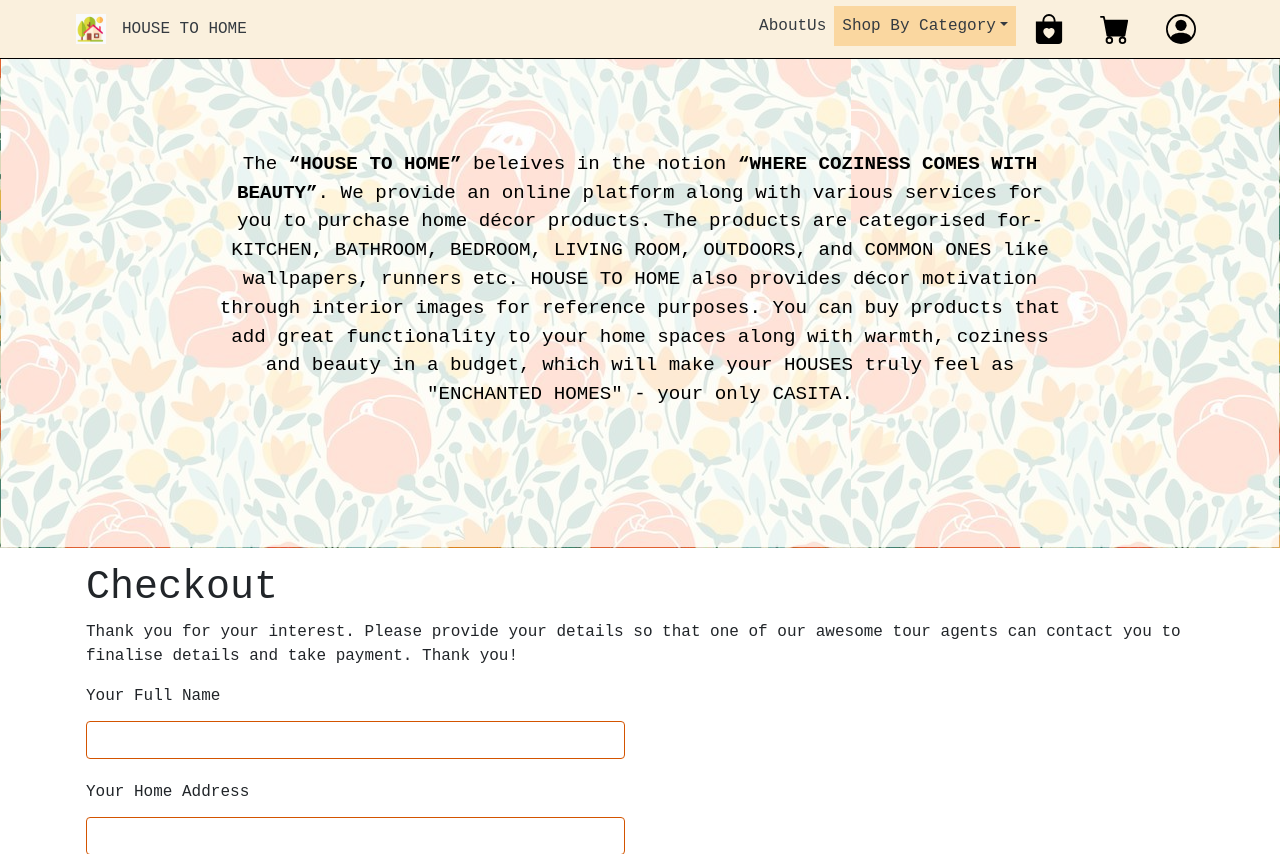
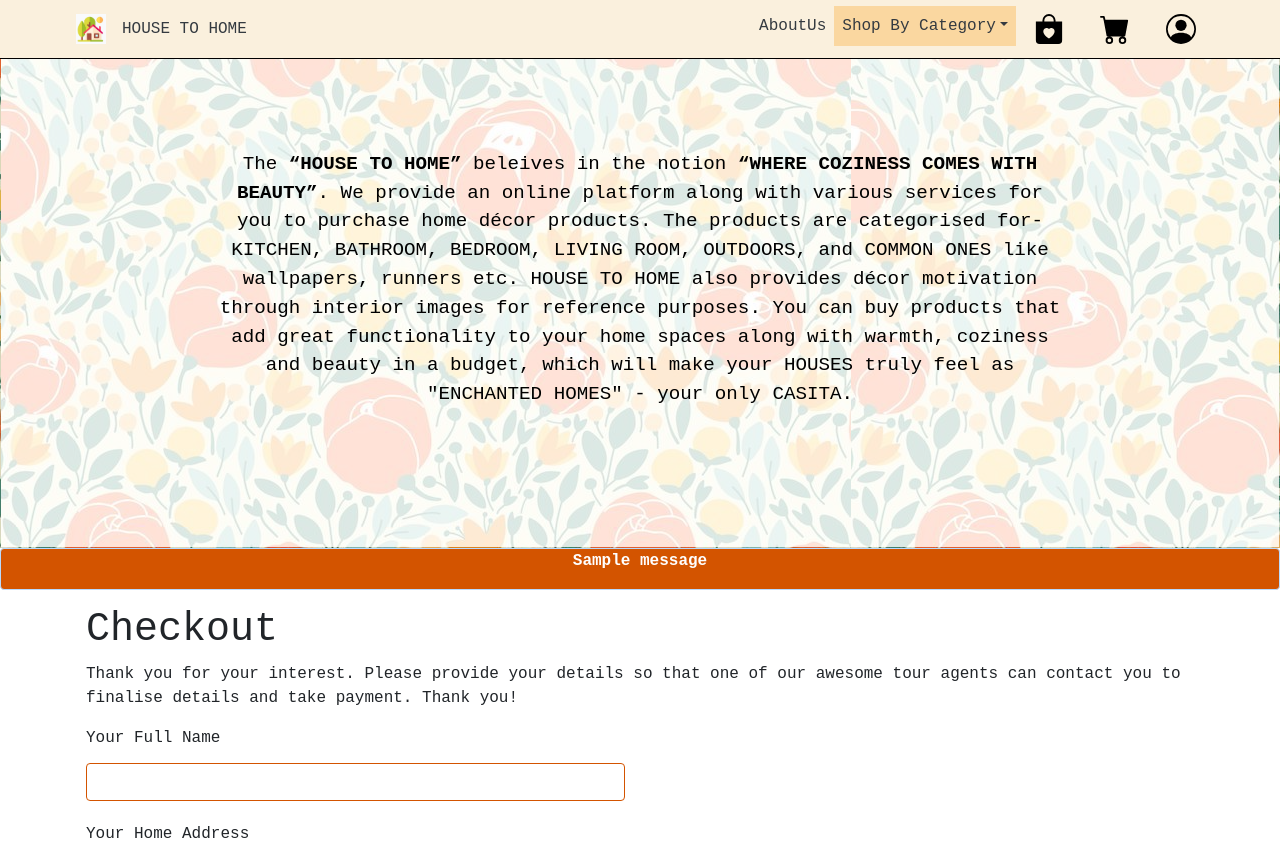
Before and after one commit to JordanSuSu/IFN557ASS2, a Flask app: page /houseToHome/proceedtocheckout in a window 1280 px wide. Shown: the top 854 px of the page. Run offline with Flask 2, Linux system fonts and the light colour scheme; tables that the repository leaves empty hold one stand-in row (values such as "Sample post"); one stand-in notice (Sample message) is shown; some libraries are stand-ins or nearby versions.

Commit message:
complete checkout page

```diff
--- a/HouseToHomeStore/forms.py
+++ b/HouseToHomeStore/forms.py
@@ -1,7 +1,6 @@
 from flask_wtf import FlaskForm
 from wtforms.fields import SubmitField, StringField
 from wtforms.validators import InputRequired, email
-
 # form used in cart
 
 
@@ -10,7 +9,7 @@ class ProceedToCheckoutForm(FlaskForm):
         "Your Full Name ", validators=[InputRequired()])
     shippingHomeAddressDetails = StringField(
         "Your Home Address", validators=[InputRequired()])
-    city = StringField("Your City ", validators=[InputRequired(), email()])
+    city = StringField("Your City ", validators=[InputRequired()])
     state = StringField("Your State ", validators=[InputRequired()])
     postCode = StringField("Your Area PostCode ", validators=[InputRequired()])
     contactDetails = StringField(
--- a/HouseToHomeStore/templates/cartIndex.html
+++ b/HouseToHomeStore/templates/cartIndex.html
@@ -311,8 +311,7 @@
                                     <div class="btn-cart-totals">
                                         <a href="{{ url_for('main.deleteorder') }}" class="update round-black-btn"
                                             title="EMPTY CART" style="margin-right:6px;">EMPTY CART</a>
-                                        <a href="#" class="checkout round-black-btn" title="Go to checkOut"
-                                            onclick="document.getElementById('id03').style.display='block'"
+                                        <a href="{{ url_for('main.proceedtocheckout')}}" class="checkout round-black-btn" title="Go to checkOut"
                                             style="width:auto; margin-right:6px;">Proceed to Checkout
                                         </a>
                                     </div>
--- a/HouseToHomeStore/templates/checkOut.html
+++ b/HouseToHomeStore/templates/checkOut.html
@@ -2,6 +2,16 @@
 {% import "bootstrap/wtf.html" as wtf %}
 
 {% block main %}
+    {% with messages = get_flashed_messages() %}
+        {% if messages %}
+        <div class="alert alert-primary m-0 p-0" role="alert"
+            style="background-color: #D35400; border-color: 1px solid black; text-align: center;">
+            {% for message in messages %}
+            <p class="text-centre" style="color: white; font-weight: bold;">{{ message }}</p>
+            {% endfor %}
+        </div>
+        {% endif %}
+        {% endwith %}
     <section>
         <div class="container">
             <div class="row">
```
Also changed, not shown: HouseToHomeStore/views.py (+21 -2 lines).
